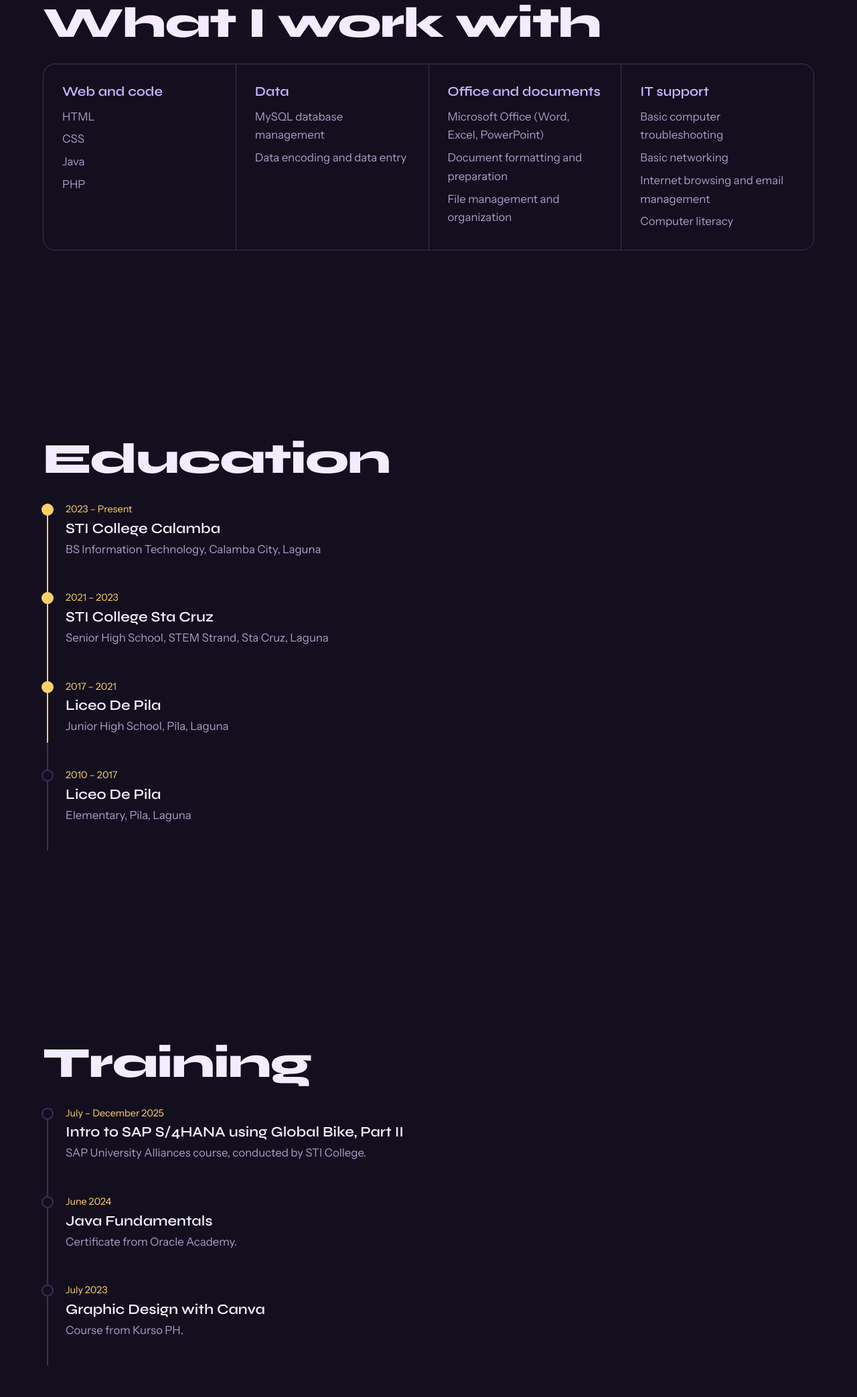
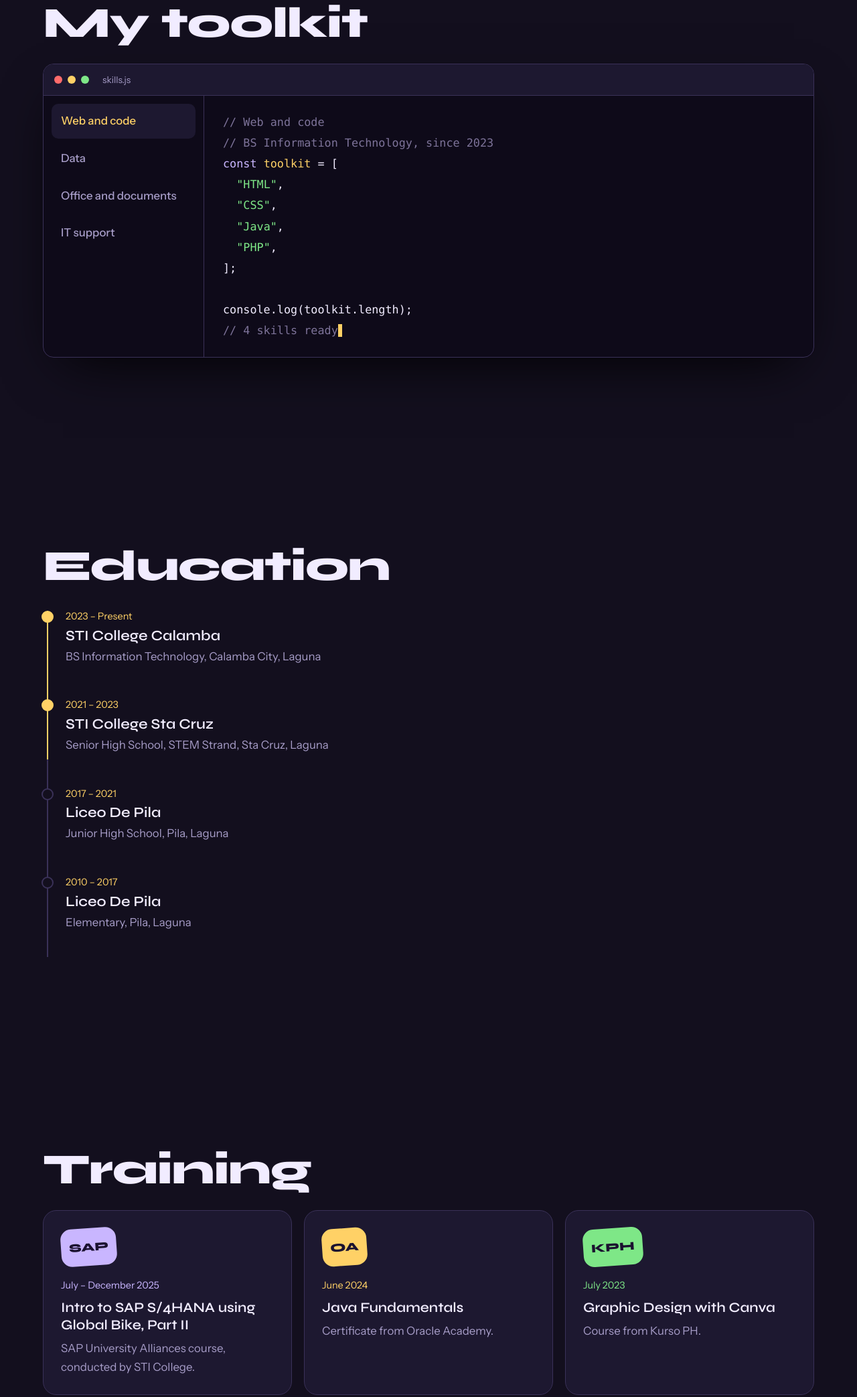
Before and after one commit to E-nviteStudio/JamesDigiPortfolio, a plain HTML site: page index.html in a window 1280 px wide. Shown: the part 1477-3563 px from the top of the page at 67% size. Drawn offline with Linux system fonts and the light colour scheme.

Commit message:
Update index.html

```diff
--- a/index.html
+++ b/index.html
@@ -48,11 +48,20 @@ box-shadow:0 18px 40px -14px rgba(0,0,0,.65);transition:transform .4s}
 .facts{display:flex;flex-wrap:wrap;gap:12px 36px;margin-top:28px;color:var(--muted)}
 .facts b{display:block;color:var(--sun);font:600 1.05rem var(--display)}
 
-.skills{display:grid;grid-template-columns:repeat(auto-fit,minmax(240px,1fr));gap:1px;background:var(--line);border:1px solid var(--line);border-radius:18px;overflow:hidden}
-.skills div{background:var(--bg);padding:28px;transition:background .25s}
-.skills div:hover{background:var(--panel)}
-.skills h3{font:600 1.25rem var(--display);color:var(--lilac);margin-bottom:12px}
-.skills ul{list-style:none;padding:0;display:grid;gap:6px;color:var(--muted)}
+.ide{border:1px solid var(--line);border-radius:16px;background:#0e0a19;overflow:hidden;box-shadow:0 30px 80px -30px #000}
+.ide-bar{display:flex;gap:8px;align-items:center;padding:12px 16px;background:var(--panel);border-bottom:1px solid var(--line);color:var(--muted);font-size:.85rem}
+.ide-bar i{width:12px;height:12px;border-radius:50%;background:#ff6b6b}.ide-bar i:nth-child(2){background:#ffd166}.ide-bar i:nth-child(3){background:#7ee787}
+.ide-bar span{margin-left:12px}
+.ide-body{display:grid;grid-template-columns:240px 1fr;min-height:340px}
+.tabs{display:flex;flex-direction:column;gap:4px;border-right:1px solid var(--line);padding:12px}
+.tabs button{text-align:left;background:none;border:0;border-radius:10px;padding:12px 14px;color:var(--muted);font-weight:500;transition:background .2s,color .2s}
+.tabs button:hover{color:var(--ink)}
+.tabs button[aria-pressed="true"]{background:var(--panel);color:var(--sun)}
+#code{font:500 clamp(.85rem,1.6vw,1.05rem)/1.85 ui-monospace,"JetBrains Mono",Menlo,Consolas,monospace;padding:24px 28px;white-space:pre-wrap;word-break:break-word}
+.tk{color:#C9B6FF}.tn{color:#FFD166}.ts{color:#7EE787}.tc{color:#7d7399}
+.caret{display:inline-block;width:.6ch;height:1.1em;background:var(--sun);vertical-align:text-bottom;animation:blink 1s steps(1) infinite}
+@keyframes blink{50%{opacity:0}}
+@media(max-width:720px){.ide-body{grid-template-columns:1fr}.tabs{flex-direction:row;overflow-x:auto;border-right:0;border-bottom:1px solid var(--line)}.tabs button{white-space:nowrap}}
 
 
 .tl{position:relative;list-style:none;padding:0 0 0 34px;--p:0}
@@ -65,6 +74,19 @@ box-shadow:0 18px 40px -14px rgba(0,0,0,.65);transition:transform .4s}
 .tl h3{font:600 1.35rem/1.25 var(--display);margin:2px 0 4px}
 .tl p{color:var(--muted)}
 
+.cards{list-style:none;padding:0;display:grid;grid-template-columns:repeat(auto-fit,minmax(260px,1fr));gap:18px}
+.card{position:relative;overflow:hidden;background:var(--panel);border:1px solid var(--line);border-radius:20px;padding:26px;display:flex;flex-direction:column;gap:8px;
+transition:transform .3s,border-color .3s;--a:var(--lilac)}
+.card.c1{--a:var(--sun)}.card.c2{--a:#7EE787}
+.card::before{content:"";position:absolute;inset:0;background:radial-gradient(260px circle at var(--mx,50%) var(--my,0%),color-mix(in srgb,var(--a) 24%,transparent),transparent 70%);opacity:0;transition:opacity .3s;pointer-events:none}
+.card>*{position:relative}
+.card:hover{transform:translateY(-6px);border-color:var(--a)}.card:hover::before{opacity:1}
+.badge{align-self:flex-start;display:grid;place-items:center;min-width:56px;height:56px;padding:0 12px;border-radius:16px;background:var(--a);color:#1b1230;
+font:800 1.1rem var(--display);margin-bottom:10px;transform:rotate(-4deg);transition:transform .3s}
+.card:hover .badge{transform:rotate(0) scale(1.08)}
+.card .when{color:var(--a);font-size:.9rem}
+.card h3{font:600 1.3rem/1.25 var(--display)}
+.card p{color:var(--muted)}
 .mail{display:block;font:800 clamp(1.4rem,5.2vw,4rem)/1.1 var(--display);text-decoration:none;word-break:break-all;margin:8px 0 24px;
 background:linear-gradient(var(--sun),var(--sun)) 0 100%/0 3px no-repeat;transition:background-size .4s}
 .mail:hover{background-size:100% 3px}
@@ -112,11 +134,17 @@ font-weight:600;opacity:0;pointer-events:none;transition:.3s;z-index:60}
   </div>
 </section>
 
-<section class="s" id="skills"><h2>What I work with</h2><div class="skills" id="skillGrid"></div></section>
+<section class="s" id="skills"><h2>My toolkit</h2>
+  <div class="ide">
+    <div class="ide-bar"><i></i><i></i><i></i><span>skills.js</span></div>
+    <div class="ide-body"><div class="tabs" id="skTabs" role="group" aria-label="Skill groups"></div><pre id="code" aria-hidden="true"></pre></div>
+  </div>
+  <ul class="sr" id="skList"></ul>
+</section>
 
 <section class="s" id="edu"><h2>Education</h2><ol class="tl" id="tlEdu"></ol></section>
 
-<section class="s" id="train"><h2>Training</h2><ol class="tl" id="tlTrain"></ol></section>
+<section class="s" id="train"><h2>Training</h2><ol class="cards" id="tlTrain"></ol></section>
 
 <section class="s" id="contact">
   <h2>Let's talk.</h2>
@@ -148,9 +176,9 @@ const ME={
     ["2017 – 2021","Liceo De Pila","Junior High School, Pila, Laguna"],
     ["2010 – 2017","Liceo De Pila","Elementary, Pila, Laguna"]],
   train:[
-    ["July – December 2025","Intro to SAP S/4HANA using Global Bike, Part II","SAP University Alliances course, conducted by STI College."],
-    ["June 2024","Java Fundamentals","Certificate from Oracle Academy."],
-    ["July 2023","Graphic Design with Canva","Course from Kurso PH."]]
+    ["July – December 2025","Intro to SAP S/4HANA using Global Bike, Part II","SAP University Alliances course, conducted by STI College.","SAP"],
+    ["June 2024","Java Fundamentals","Certificate from Oracle Academy.","OA"],
+    ["July 2023","Graphic Design with Canva","Course from Kurso PH.","KPH"]]
 };
 /* ================================== */
 const $=(s,r=document)=>r.querySelector(s),$$=(s,r=document)=>[...r.querySelectorAll(s)];
@@ -203,9 +231,23 @@ let rt;addEventListener("resize",()=>{clearTimeout(rt);rt=setTimeout(build,150)}
 document.fonts.load("800 100px Syne").then(()=>{build();if(!reduce){step();setTimeout(scatter,200)}}).catch(()=>{build();if(!reduce)step()});
 
 /* ---- skills, timeline, contact ---- */
-$("#skillGrid").innerHTML=Object.entries(ME.skills).map(([g,a])=>`<div><h3>${esc(g)}</h3><ul>${a.map(k=>`<li>${esc(k)}</li>`).join("")}</ul></div>`).join("");
-const tls=[["#tlEdu",ME.edu],["#tlTrain",ME.train]].map(([id,data])=>{const el=$(id);
+const SK=Object.entries(ME.skills);let typer=null;
+function tokens(i){const[g,a]=SK[i];const T=[["// "+g+"\n","tc"],["// BS Information Technology, since 2023\n","tc"],["const ","tk"],["toolkit","tn"],[" = [\n",""]];
+  a.forEach(x=>T.push(["  ",""],['"'+x+'"',"ts"],[",\n",""]));
+  T.push(["];\n\nconsole.log(toolkit.length);\n",""],["// "+a.length+" skills ready","tc"]);return T}
+function paint(T,n){let out="",left=n;for(const[t,c]of T){if(left<=0)break;const part=t.slice(0,left);left-=t.length;out+=c?`<span class="${c}">${esc(part)}</span>`:esc(part)}
+  $("#code").innerHTML=out+'<span class="caret"></span>'}
+function type(i){clearInterval(typer);const T=tokens(i),total=T.reduce((s,t)=>s+t[0].length,0);
+  if(reduce){paint(T,total);return}let n=0;typer=setInterval(()=>{n+=2;paint(T,n);if(n>=total)clearInterval(typer)},16)}
+$("#skTabs").innerHTML=SK.map(([g],i)=>`<button data-i="${i}" aria-pressed="${i===0}">${esc(g)}</button>`).join("");
+$("#skList").innerHTML=SK.map(([g,a])=>`<li>${esc(g)}: ${a.map(esc).join(", ")}</li>`).join("");
+$("#skTabs").onclick=e=>{const b=e.target.closest("button");if(!b)return;$$("#skTabs button").forEach(x=>x.setAttribute("aria-pressed",x===b));type(+b.dataset.i)};
+paint(tokens(0),0);
+new IntersectionObserver(([e],o)=>{if(e.isIntersecting){type(0);o.disconnect()}},{threshold:.3}).observe($(".ide"));
+const tls=[["#tlEdu",ME.edu]].map(([id,data])=>{const el=$(id);
   el.innerHTML=data.map(([w,r,d])=>`<li><span class="w">${esc(w)}</span><h3>${esc(r)}</h3><p>${esc(d)}</p></li>`).join("");return el});
+$("#tlTrain").innerHTML=ME.train.map(([w,r,d,b],i)=>`<li class="card c${i%3}"><span class="badge" aria-hidden="true">${esc(b)}</span><span class="when">${esc(w)}</span><h3>${esc(r)}</h3><p>${esc(d)}</p></li>`).join("");
+$("#tlTrain").addEventListener("pointermove",e=>{const c=e.target.closest(".card");if(!c)return;const r=c.getBoundingClientRect();c.style.setProperty("--mx",(e.clientX-r.left)+"px");c.style.setProperty("--my",(e.clientY-r.top)+"px")});
 function prog(){const y=innerHeight*.6;tls.forEach(tl=>{const r=tl.getBoundingClientRect();
   tl.style.setProperty("--p",Math.max(0,Math.min(1,(y-r.top)/r.height)));
   $$("li",tl).forEach(li=>li.classList.toggle("on",li.getBoundingClientRect().top<y))})}
```
